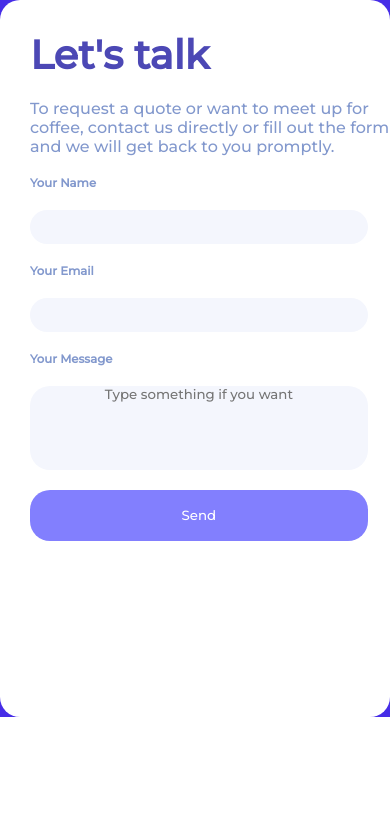
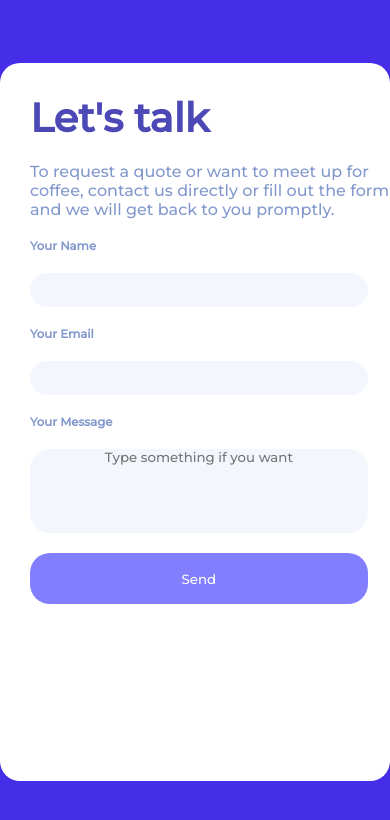
Before and after one commit to Kevinekisde/Portafolio-npm, a React (Create React App) app: page /form in a window 390 px wide. Shown: the top 820 px of the page. Built offline with nearby package versions, Linux system fonts and the light colour scheme.

Commit message:
Update Form.module.css

```diff
--- a/src/components/styles/Form.module.css
+++ b/src/components/styles/Form.module.css
@@ -102,11 +102,9 @@
 
 @media (max-width: 980px){
 
-    *{
-        overflow-y: hidden;
-    }
+
     .container{
-        height:85vh;
+        height:100vh;
     }
     .cajita{
         height:50vh;
```
